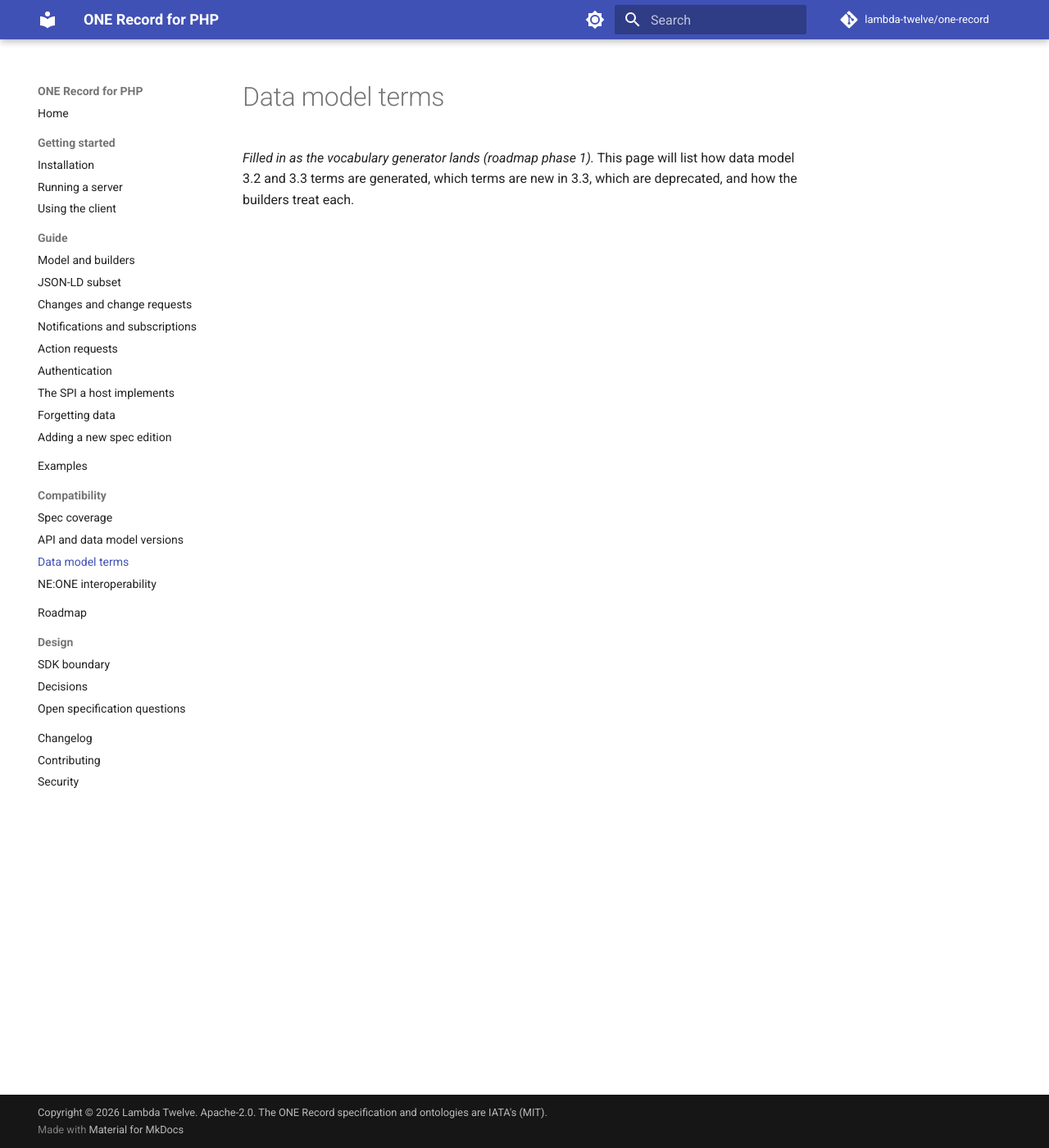
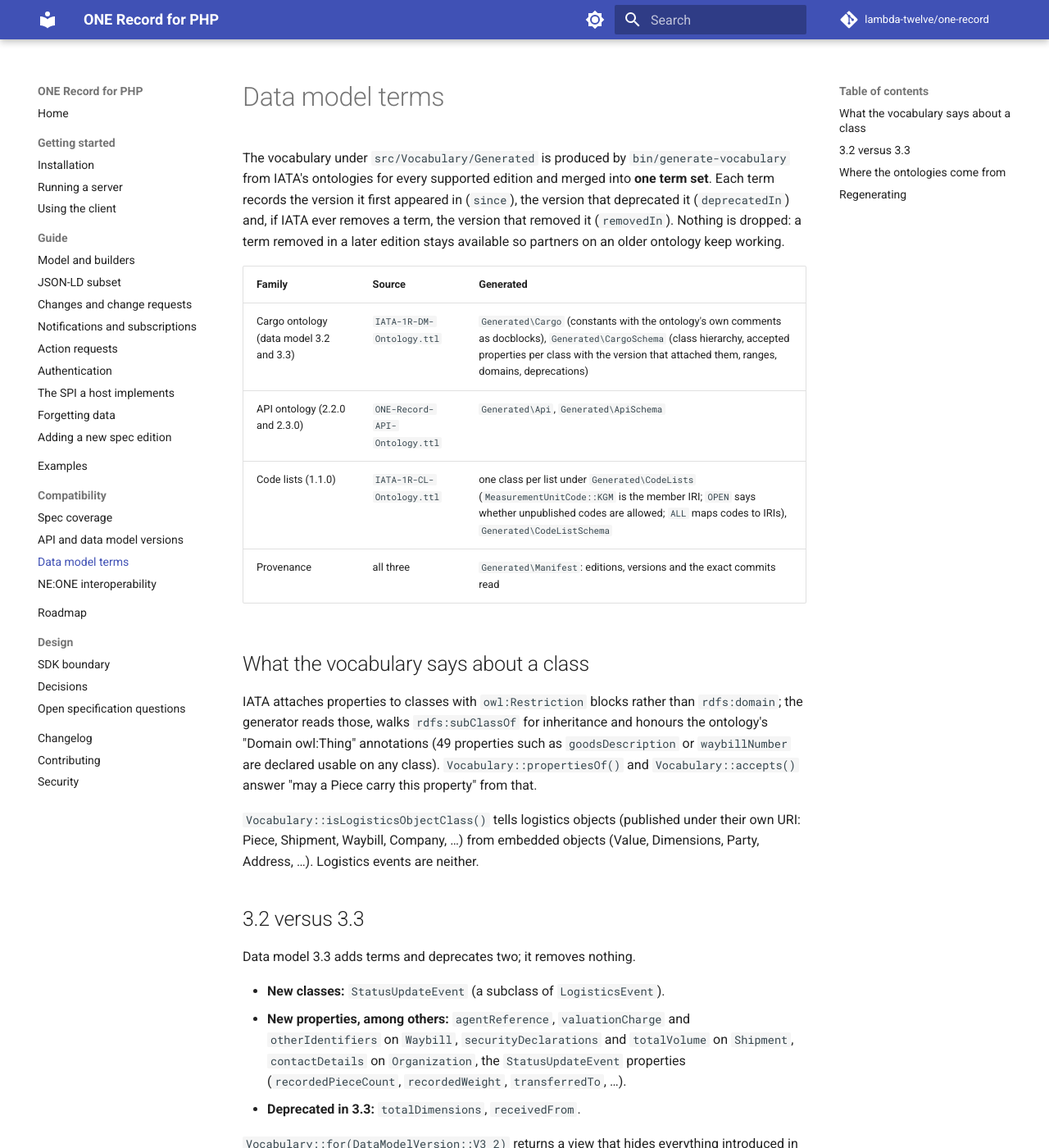
Before and after one commit to lambda-twelve/one-record, an MkDocs documentation site: the page built from docs/compatibility/data-model.md, in a window 1280 px wide and 1400 px high. Shown: the whole window at 82% size. Built offline with MkDocs 1.6.1 and Material for MkDocs 9.7.7, drawn with Linux system fonts in a browser that asks for light colours; comment, search, counter and statistics services are not loaded; some of the changed text lies outside the part shown.

Commit message:
Document the vocabulary and check regeneration in CI
The data model page explains the merged term set, the 3.2/3.3
differences and the provenance choice; the roadmap marks phases 0 and
1 done; CI regenerates the vocabulary and fails on any difference.

````diff
--- a/docs/compatibility/data-model.md
+++ b/docs/compatibility/data-model.md
@@ -1,5 +1,64 @@
 # Data model terms
 
-*Filled in as the vocabulary generator lands (roadmap phase 1).* This page will
-list how data model 3.2 and 3.3 terms are generated, which terms are new in
-3.3, which are deprecated, and how the builders treat each.
+The vocabulary under `src/Vocabulary/Generated` is produced by
+`bin/generate-vocabulary` from IATA's ontologies for every supported edition
+and merged into **one term set**. Each term records the version it first
+appeared in (`since`), the version that deprecated it (`deprecatedIn`) and, if
+IATA ever removes a term, the version that removed it (`removedIn`). Nothing is
+dropped: a term removed in a later edition stays available so partners on an
+older ontology keep working.
+
+| Family | Source | Generated |
+| --- | --- | --- |
+| Cargo ontology (data model 3.2 and 3.3) | `IATA-1R-DM-Ontology.ttl` | `Generated\Cargo` (constants with the ontology's own comments as docblocks), `Generated\CargoSchema` (class hierarchy, accepted properties per class with the version that attached them, ranges, domains, deprecations) |
+| API ontology (2.2.0 and 2.3.0) | `ONE-Record-API-Ontology.ttl` | `Generated\Api`, `Generated\ApiSchema` |
+| Code lists (1.1.0) | `IATA-1R-CL-Ontology.ttl` | one class per list under `Generated\CodeLists` (`MeasurementUnitCode::KGM` is the member IRI; `OPEN` says whether unpublished codes are allowed; `ALL` maps codes to IRIs), `Generated\CodeListSchema` |
+| Provenance | all three | `Generated\Manifest`: editions, versions and the exact commits read |
+
+## What the vocabulary says about a class
+
+IATA attaches properties to classes with `owl:Restriction` blocks rather than
+`rdfs:domain`; the generator reads those, walks `rdfs:subClassOf` for
+inheritance and honours the ontology's "Domain owl:Thing" annotations (49
+properties such as `goodsDescription` or `waybillNumber` are declared usable
+on any class). `Vocabulary::propertiesOf()` and `Vocabulary::accepts()` answer
+"may a Piece carry this property" from that.
+
+`Vocabulary::isLogisticsObjectClass()` tells logistics objects (published under
+their own URI: Piece, Shipment, Waybill, Company, …) from embedded objects
+(Value, Dimensions, Party, Address, …). Logistics events are neither.
+
+## 3.2 versus 3.3
+
+Data model 3.3 adds terms and deprecates two; it removes nothing.
+
+- **New classes:** `StatusUpdateEvent` (a subclass of `LogisticsEvent`).
+- **New properties, among others:** `agentReference`, `valuationCharge` and
+  `otherIdentifiers` on `Waybill`, `securityDeclarations` and `totalVolume` on
+  `Shipment`, `contactDetails` on `Organization`, the `StatusUpdateEvent`
+  properties (`recordedPieceCount`, `recordedWeight`, `transferredTo`, …).
+- **Deprecated in 3.3:** `totalDimensions`, `receivedFrom`.
+
+`Vocabulary::for(DataModelVersion::V3_2)` returns a view that hides everything
+introduced in 3.3 (including property attachments added in 3.3, such as
+`securityDeclarations` on `Shipment`), so a document for a 3.2 partner can be
+validated against what that partner understands. Deprecated terms remain
+valid in every view; the SDK accepts them on input and logs their use.
+
+## Where the ontologies come from
+
+IATA's release tags were cut while the ontologies still said "release
+candidate" (`3.2-rc2`, `3.3.0 RC1`); the `<edition>-standard` folders were
+corrected on `master` afterwards. The generator therefore reads the ontologies
+from master commit `ad5f40d539b29692881672cf91878a4d2dbe59c2` and the
+specification text and examples from the tags. See
+[Open specification questions](../spec-questions.md), entry 12.
+
+## Regenerating
+
+```sh
+ddev vocab          # or: composer vocab
+```
+
+Downloads are cached under `.cache/ontologies/<commit>/`. CI regenerates on
+every push and fails if the committed files differ.
````
Also changed, not shown: CHANGELOG.md (+14 -0 lines), docs/roadmap.md (+3 -3 lines), 1 other file.
